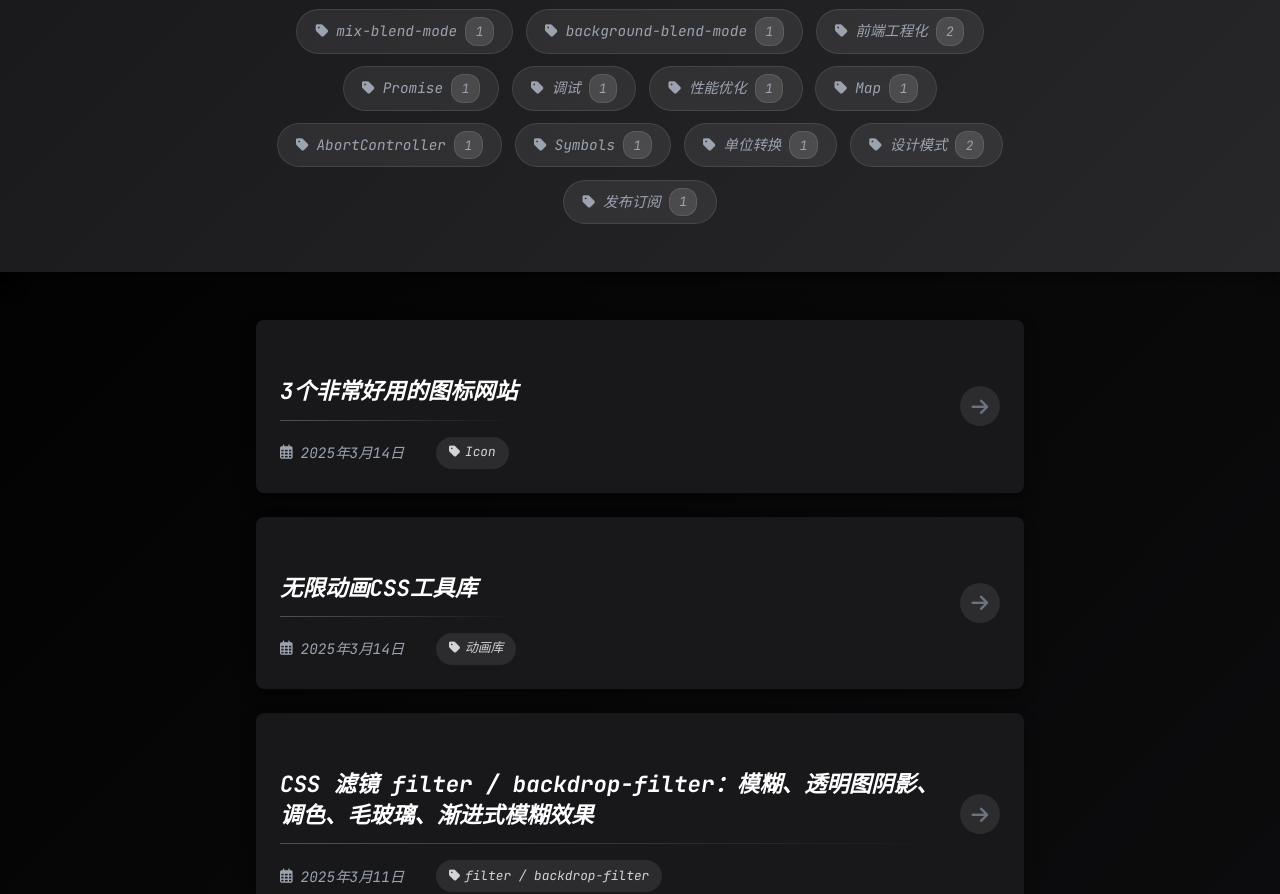
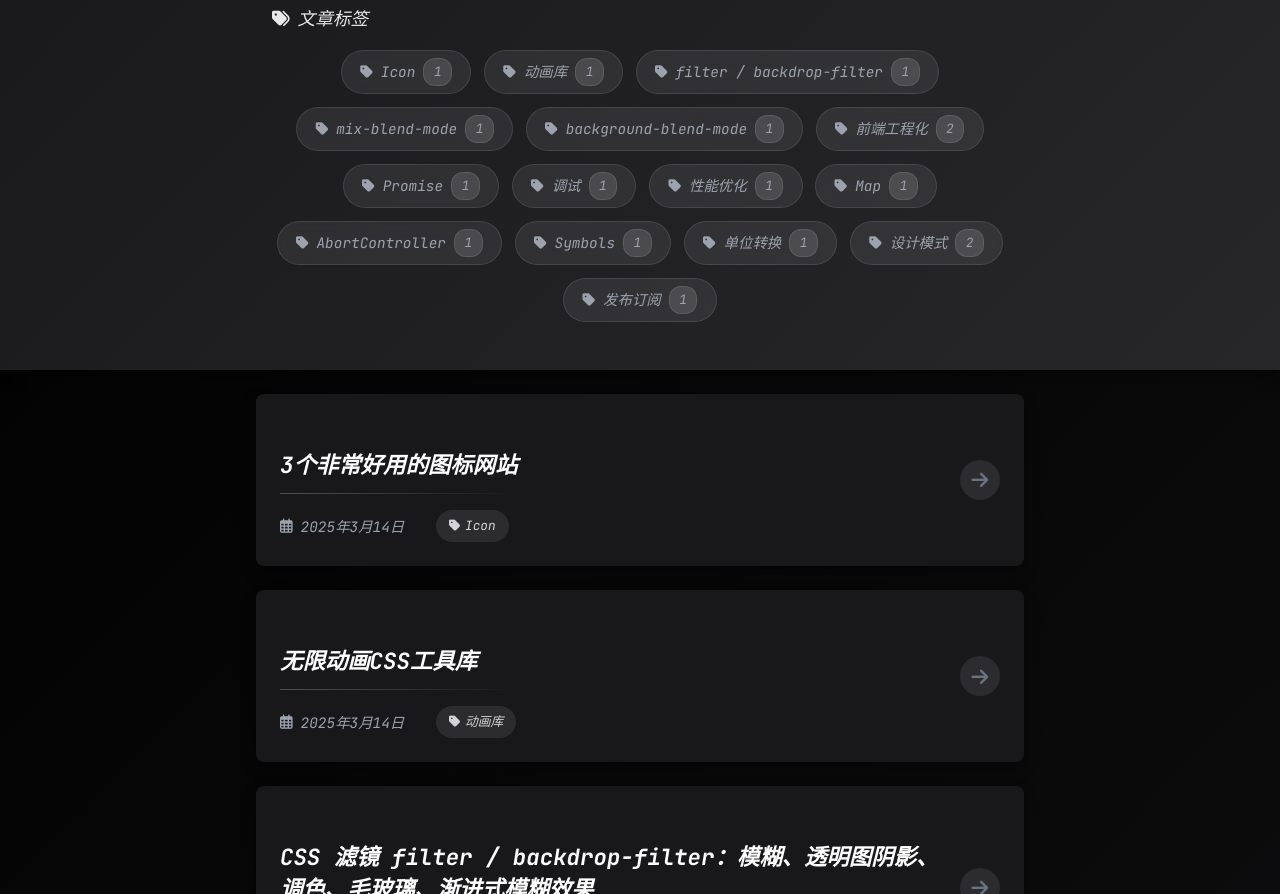
Before and after one commit to yinchuanbo/haotianblog, a website: page skill/index.html in a window 1280 px wide. Shown: the part 206-1100 px from the top of the page. Drawn offline with Linux system fonts and the light colour scheme.

Commit message:
upd:上传

```diff
--- a/index.js
+++ b/index.js
@@ -494,6 +494,7 @@ function generateIndexPage(articles) {
 <body>
     <div class="site-header">
         <div class="header-content">
+            <h1>灏天阁</h1>
             <p class="site-description">探索技术的无限可能</p>
         </div>
         ${
--- a/skill/css/article.css
+++ b/skill/css/article.css
@@ -1280,7 +1280,7 @@ h3:hover .heading-anchor {
 /* 首页样式优化 */
 .site-header {
   text-align: center;
-  margin-bottom: 3rem;
+  margin-bottom: 1.5rem;
   padding: 3rem 0;
   background: linear-gradient(135deg, #18181b, #27272a);
   /* border-radius: var(--border-radius-lg); */
@@ -1450,7 +1450,7 @@ h3:hover .heading-anchor {
   padding: 0 1rem;
   display: grid;
   grid-gap: 1.5rem;
-  margin-bottom: 3rem;
+  margin-bottom: 1.5rem;
 }
 
 .article-item {
--- a/skill/index.html
+++ b/skill/index.html
@@ -15,6 +15,7 @@
 <body>
     <div class="site-header">
         <div class="header-content">
+            <h1>灏天阁</h1>
             <p class="site-description">探索技术的无限可能</p>
         </div>
 
```
